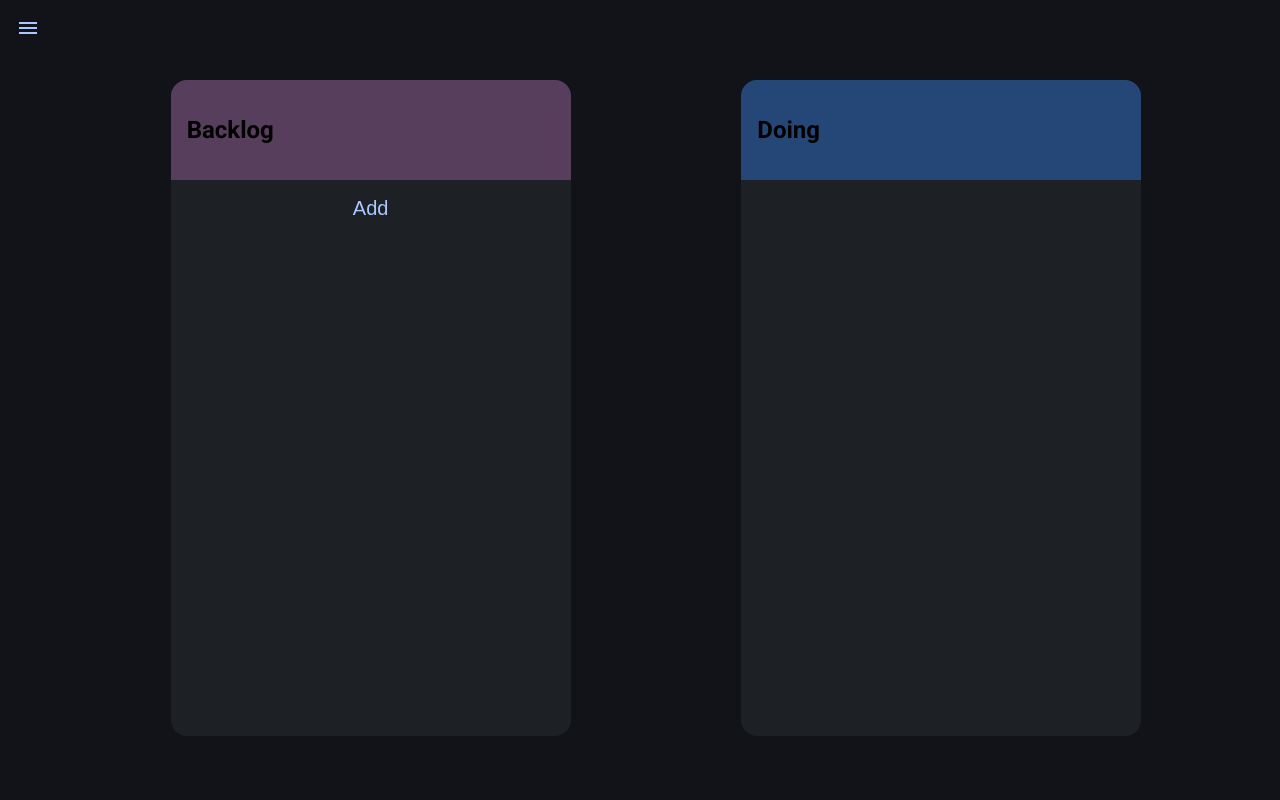
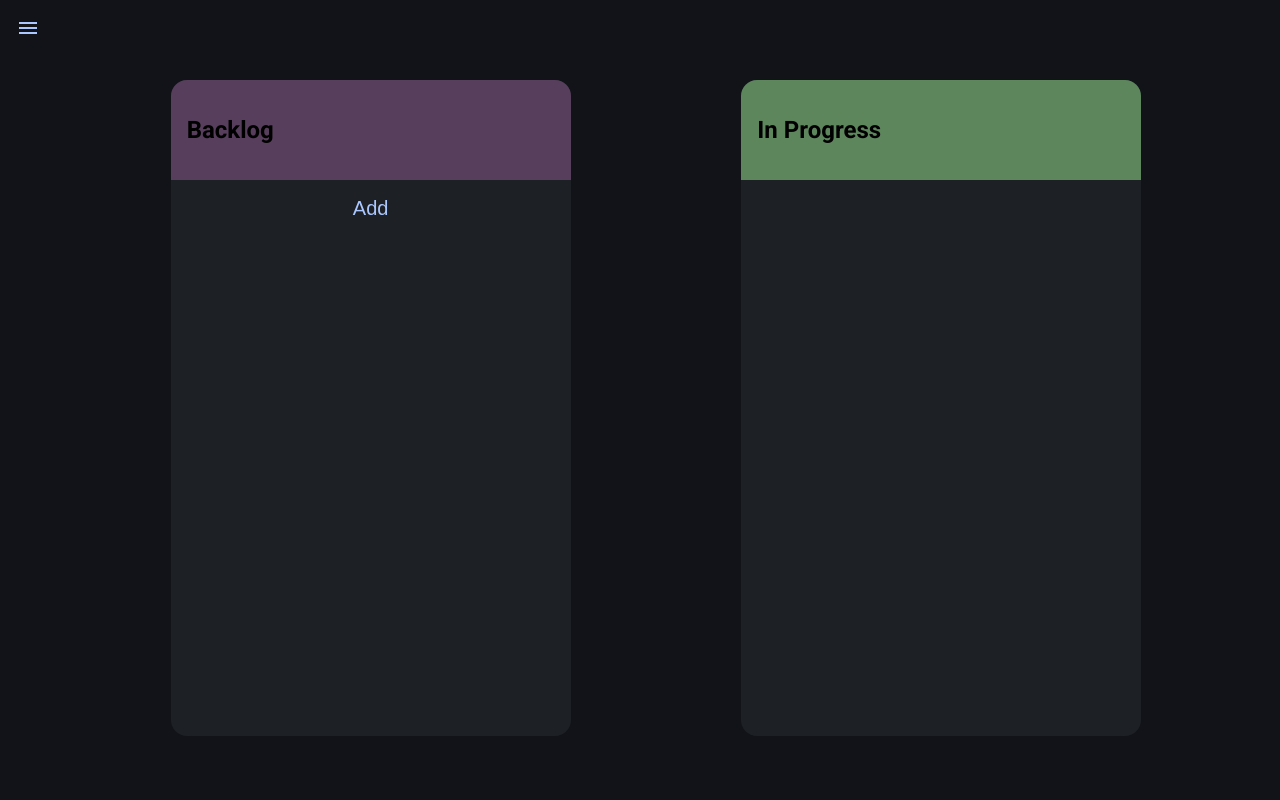
Before and after one commit to Marvin0707/KanbanBoard, a React (Vite) app: page / in a window 1280 px wide. Shown: the top 800 px of the page. Built offline with nearby package versions, Linux system fonts and the light colour scheme; the HTML template or start-up script is replaced by a standard one.

Commit message:
change "doing" to "In progress"

```diff
--- a/src/components/ProjectInstance.tsx
+++ b/src/components/ProjectInstance.tsx
@@ -91,7 +91,7 @@ const addTask = (task:string) => {
           <KanbanItem task={item} onMoveClick={() => handleMoveBacklog(index)} column='backlog'/>
         ))}
     </KanbanColumn>
-    <KanbanColumn heading='Doing'>
+    <KanbanColumn heading='In Progress'>
     {doing.map((item:string, index:number) => (
           <KanbanItem task={item} onMoveClick={() => handleMoveDoing(index)} column='doing'/>
         ))}
```
